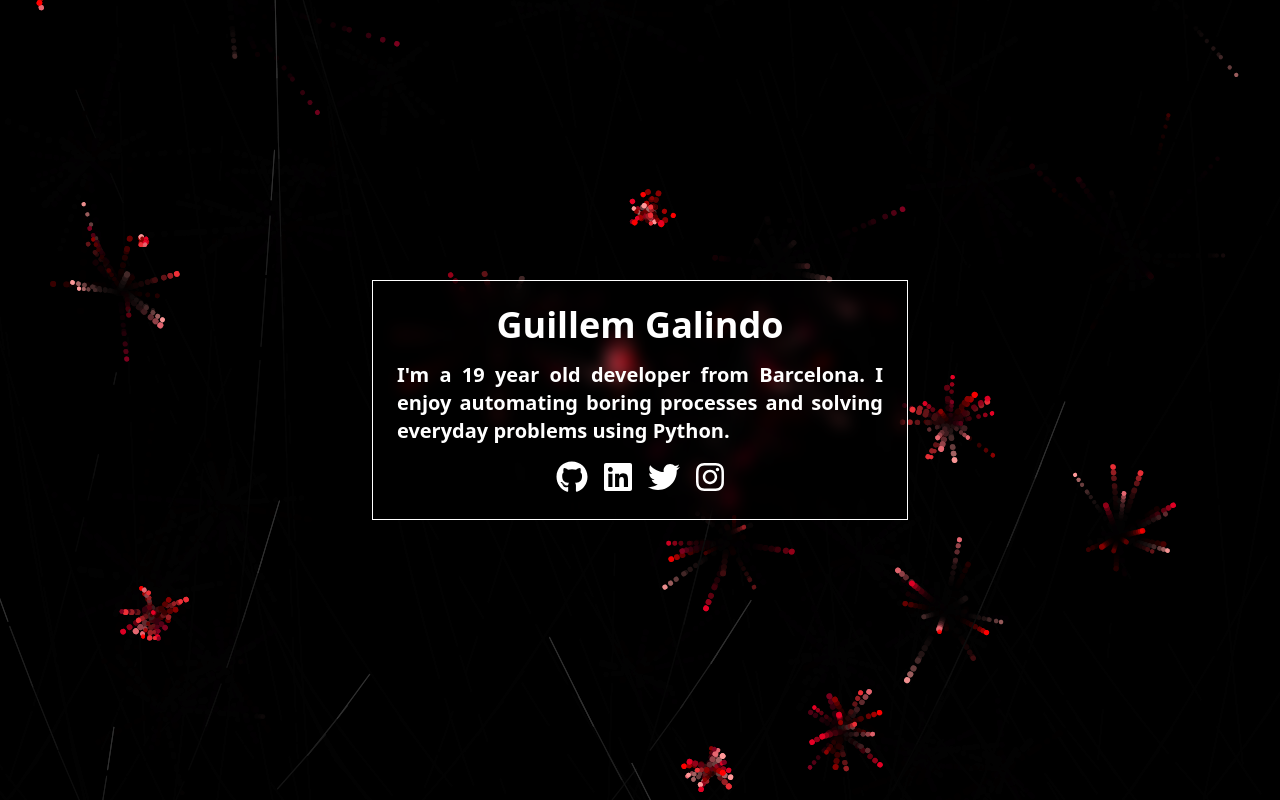
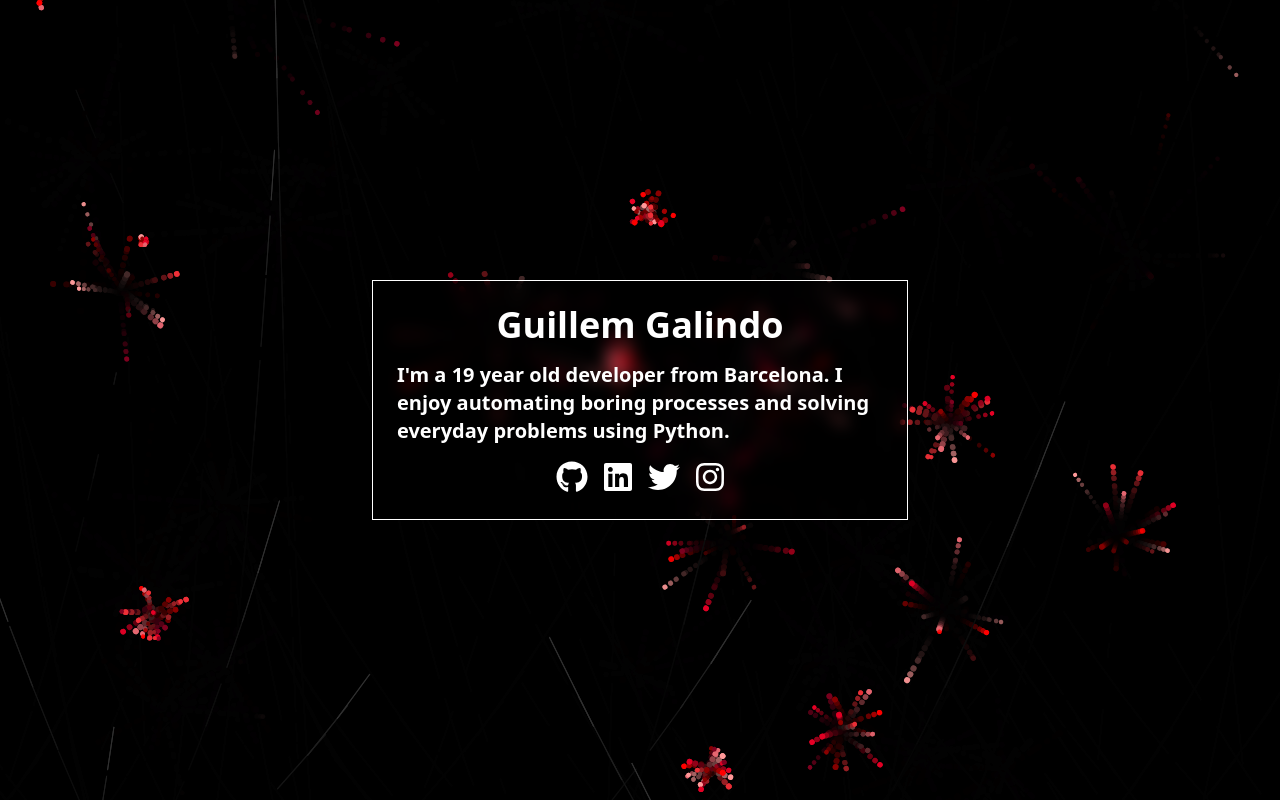
Before and after one commit to galind/galind.dev, a Next.js app: page / in a window 1280 px wide. Built offline with nearby package versions, Linux system fonts and the light colour scheme.

Commit message:
text align updated

```diff
--- a/src/pages/index.js
+++ b/src/pages/index.js
@@ -29,7 +29,7 @@ export default function Home() {
           <div className="text-4xl font-semibold transition hover:text-red-500">
             Guillem Galindo
           </div>
-          <div className="text-xl font-semibold text-justify">
+          <div className="text-xl font-semibold">
             I&apos;m a {age} year old developer from Barcelona. I enjoy automating boring processes and solving everyday problems using Python.
           </div>
           <div className="space-x-4">
```
